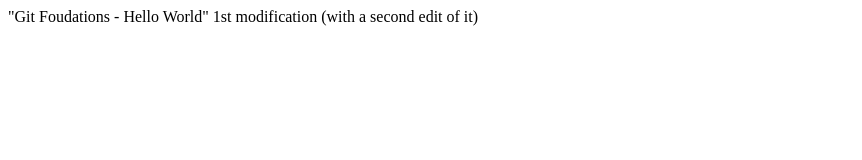
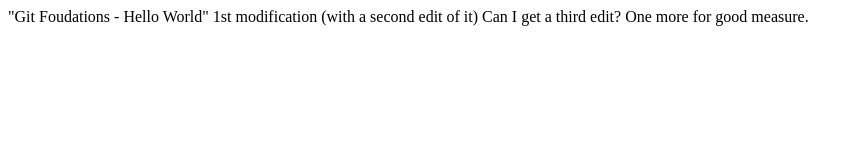
Before and after one commit to dehavevf/githubtraining, a plain HTML site: page index.html in a window 1280 px wide. Shown: the whole page, without its empty margins (0-862 px from the left). Drawn offline with Linux system fonts and the light colour scheme.

Commit message:
Finalizing home page initial content
Added this
Added that
Lots of changes that forced me to create this huge commit message.

```diff
--- a/index.html
+++ b/index.html
@@ -5,4 +5,8 @@
 "Git Foudations - Hello World"
 
 1st modification (with a second edit of it)
+
+Can I get a third edit?
+
+One more for good measure.
 </html>
```
